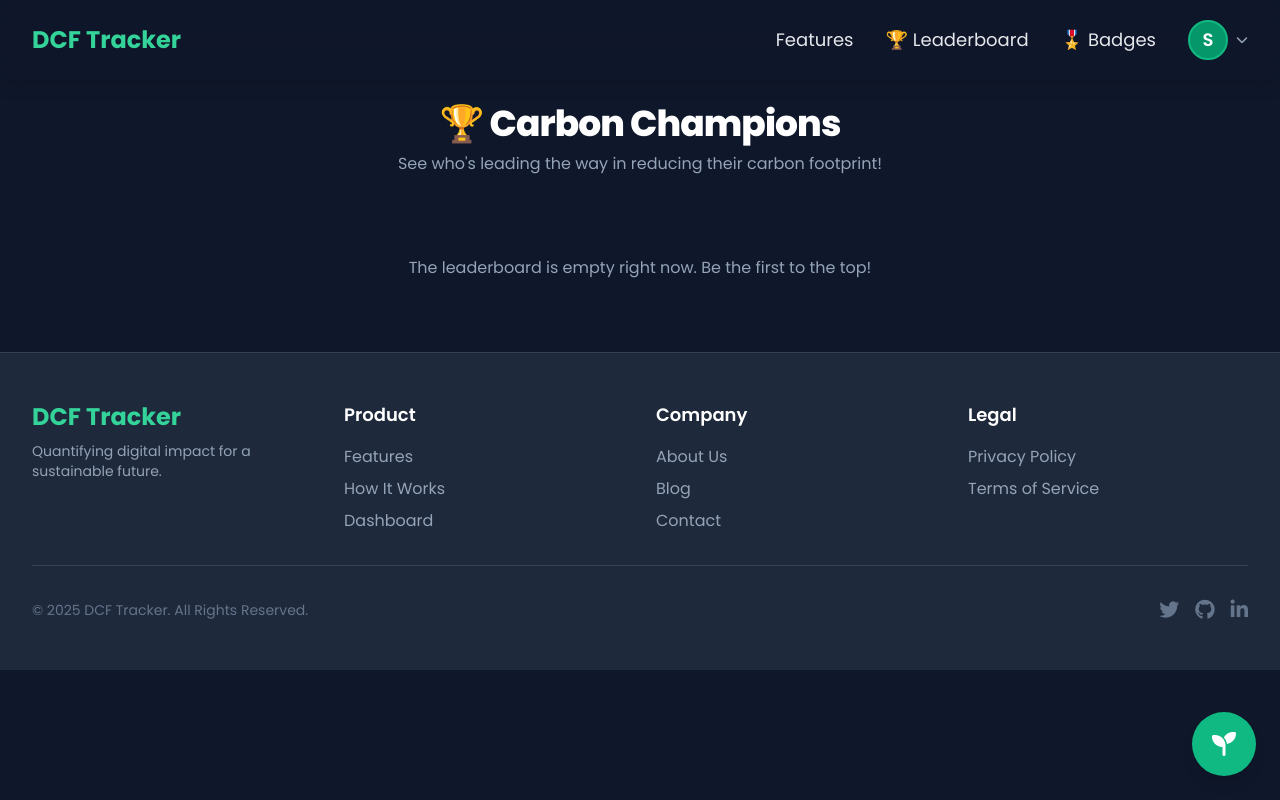
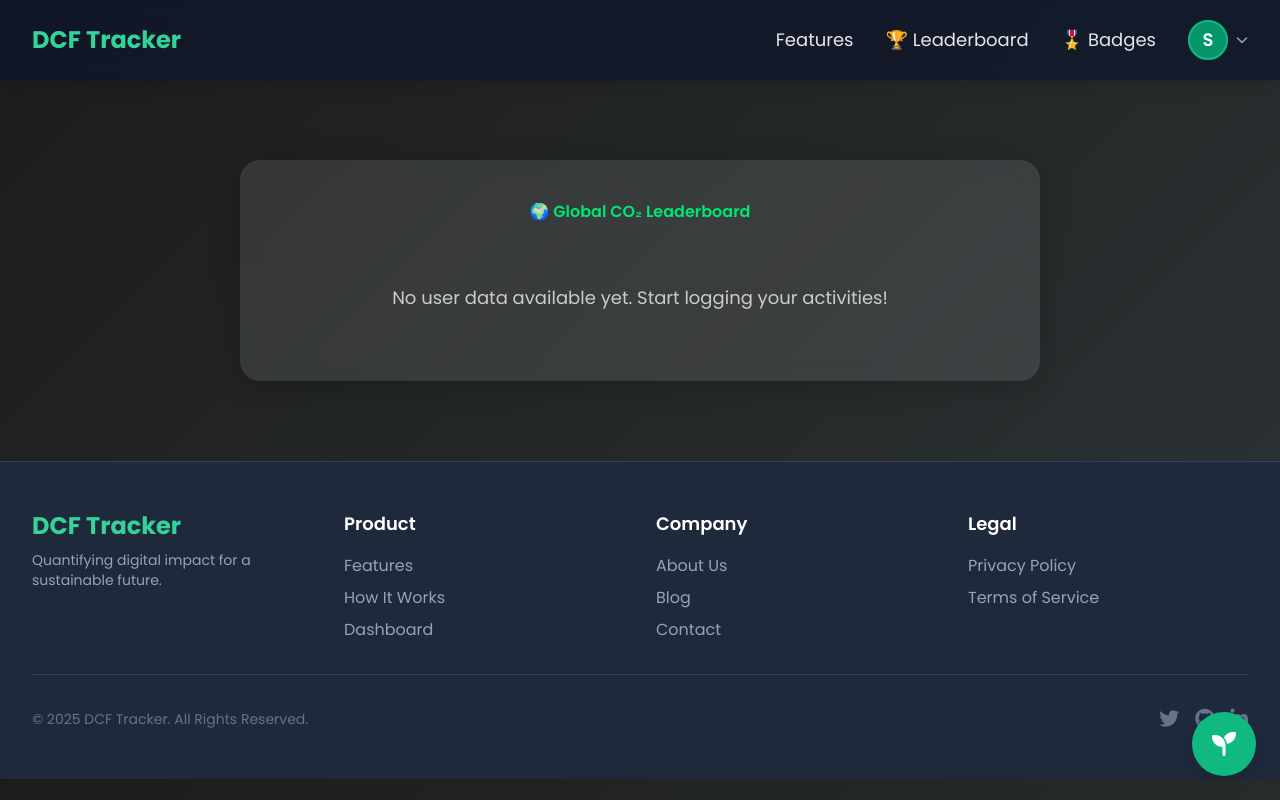
Before and after one commit to Adithya151/DCF---racker, a Django app: page /leaderboard/ in a window 1280 px wide. Run offline with Django 5.2, Linux system fonts and the light colour scheme; the visitor is signed in with stand-in values (Sample User, id 1); data comes from the database, SQL or seed files in the repository; some libraries are stand-ins or nearby versions.

Commit message:
Adding LeaderBord Features

```diff
--- a/carbon_tracker/settings.py
+++ b/carbon_tracker/settings.py
@@ -31,7 +31,7 @@ from decouple import config
 ALLOWED_HOSTS = [
     "localhost",
     "127.0.0.1",
-    "dcf-tracker.onrender.com",  # your live Render domain
+    "dcf-tracker.onrender.com",  # live Render domain
 ]
 
 
--- a/tracker/templates/tracker/dashboard.html
+++ b/tracker/templates/tracker/dashboard.html
@@ -16,6 +16,10 @@
             <h1 class="text-3xl md:text-4xl font-extrabold text-white scroll-reveal">
                 Welcome back, <span class="gradient-text">{{ user.username|default:'User' }}</span>!
             </h1>
+            <p class="text-slate-400 mt-1">🌍 Your current global rank:
+  <b class="text-emerald-400">{{ user_rank }}</b>
+</p>
+
             <p class="text-slate-400 mt-1 scroll-reveal">Here's your digital carbon footprint summary.</p>
         </div>
         <div class="flex space-x-2 mt-4 sm:mt-0">
--- a/tracker/templates/tracker/leaderboard.html
+++ b/tracker/templates/tracker/leaderboard.html
@@ -1,93 +1,124 @@
-{% extends "base.html" %}
+{% extends 'base.html' %}
 {% block content %}
-<div class="container mx-auto p-4 md:p-6">
-    <div class="text-center mb-8">
-        <h2 class="text-4xl font-extrabold text-white tracking-tight">🏆 Carbon Champions</h2>
-        <p class="text-slate-400 mt-2">See who's leading the way in reducing their carbon footprint!</p>
-    </div>
+<style>
+    /* Gradient background */
+    body {
+        background: linear-gradient(135deg, #1c1c1c, #2d3436);
+        color: #fff;
+        font-family: 'Poppins', sans-serif;
+    }
+
+    .leaderboard-container {
+        max-width: 800px;
+        margin: 80px auto;
+        background: rgba(255, 255, 255, 0.1);
+        border-radius: 20px;
+        box-shadow: 0 4px 30px rgba(0,0,0,0.2);
+        backdrop-filter: blur(10px);
+        padding: 40px;
+        animation: fadeIn 1s ease-in-out;
+    }
+
+    @keyframes fadeIn {
+        from { opacity: 0; transform: translateY(20px); }
+        to { opacity: 1; transform: translateY(0); }
+    }
+
+    h2 {
+        text-align: center;
+        margin-bottom: 30px;
+        color: #00e676;
+        font-weight: 600;
+    }
+
+    table {
+        width: 100%;
+        border-collapse: collapse;
+        border-radius: 10px;
+        overflow: hidden;
+    }
+
+    thead {
+        background-color: #00e676;
+        color: #000;
+    }
+
+    th, td {
+        padding: 15px;
+        text-align: center;
+        font-size: 16px;
+    }
+
+    tbody tr {
+        background: rgba(255,255,255,0.1);
+        border-bottom: 1px solid rgba(255,255,255,0.2);
+        transition: background 0.3s ease;
+    }
+
+    tbody tr:hover {
+        background: rgba(255,255,255,0.25);
+        transform: scale(1.02);
+    }
+
+    .rank-badge {
+        font-weight: bold;
+        color: white;
+        padding: 6px 12px;
+        border-radius: 12px;
+    }
+
+    /* Rank colors */
+    .rank-1 { background: linear-gradient(45deg, #ffd700, #ffcc00); color: #000; }
+    .rank-2 { background: linear-gradient(45deg, #c0c0c0, #d9d9d9); color: #000; }
+    .rank-3 { background: linear-gradient(45deg, #cd7f32, #d88b4a); color: #000; }
+    .rank-other { background: #444; }
+
+    .no-data {
+        text-align: center;
+        padding: 30px;
+        color: #ccc;
+        font-size: 18px;
+    }
+
+    .trophy {
+        font-size: 26px;
+    }
+</style>
+
+<div class="leaderboard-container">
+    <h2>🌍 Global CO₂ Leaderboard</h2>
 
     {% if top_users %}
-
-    <!-- Top 3 Podium -->
-    <div class="flex justify-center items-end gap-4 mb-12">
-        <!-- 2nd Place -->
-        {% if top_users|length > 1 %}
-        <div class="text-center w-1/4">
-            <div class="p-6 bg-gradient-to-br from-slate-600 to-slate-700 rounded-t-xl border-4 border-slate-500 shadow-lg">
-                <div class="text-5xl mb-2">🥈</div>
-                <div class="w-20 h-20 bg-slate-500 rounded-full mx-auto flex items-center justify-center text-2xl font-bold text-white mb-3 ring-4 ring-slate-400">
-                    {{ top_users.1.user.username|first|upper }}
-                </div>
-                <h3 class="font-bold text-white truncate">{{ top_users.1.user.username }}</h3>
-                <p class="text-amber-300 font-semibold">{{ top_users.1.total_co2|floatformat:2 }} kg CO₂</p>
-            </div>
-        </div>
-        {% endif %}
-
-        <!-- 1st Place -->
-        <div class="text-center w-1/3">
-            <div class="p-8 bg-gradient-to-br from-yellow-400 to-amber-500 rounded-t-xl border-4 border-amber-300 shadow-2xl relative">
-                <div class="text-6xl mb-3">🥇</div>
-                <div class="w-24 h-24 bg-amber-200 rounded-full mx-auto flex items-center justify-center text-3xl font-bold text-amber-800 mb-3 ring-4 ring-white">
-                    {{ top_users.0.user.username|first|upper }}
-                </div>
-                <h3 class="font-bold text-2xl text-white truncate">{{ top_users.0.user.username }}</h3>
-                <p class="text-white font-bold text-lg">{{ top_users.0.total_co2|floatformat:2 }} kg CO₂</p>
-            </div>
-        </div>
-
-        <!-- 3rd Place -->
-        {% if top_users|length > 2 %}
-        <div class="text-center w-1/4">
-            <div class="p-6 bg-gradient-to-br from-orange-500 to-yellow-600 rounded-t-xl border-4 border-orange-400 shadow-lg">
-                <div class="text-5xl mb-2">🥉</div>
-                <div class="w-20 h-20 bg-yellow-700 rounded-full mx-auto flex items-center justify-center text-2xl font-bold text-white mb-3 ring-4 ring-orange-300">
-                    {{ top_users.2.user.username|first|upper }}
-                </div>
-                <h3 class="font-bold text-white truncate">{{ top_users.2.user.username }}</h3>
-                <p class="text-yellow-200 font-semibold">{{ top_users.2.total_co2|floatformat:2 }} kg CO₂</p>
-            </div>
-        </div>
-        {% endif %}
-    </div>
-
-    <!-- Ranks 4+ -->
-    <div class="space-y-2">
-        {% for user_rank in top_users %}
-            {% if forloop.counter > 3 %}
-
-            <!-- ######## FIX IS HERE ######## -->
-
-            <div class="flex items-center p-4 rounded-lg transition-all duration-300
-                        {% if user_rank.user == request.user %}
-                            bg-green-600/30 border-l-4 border-green-400 shadow-md
-                        {% else %}
-                            bg-slate-800 hover:bg-slate-700/50
-                        {% endif %}">
-                <div class="w-12 text-center text-slate-400 font-bold text-lg">{{ forloop.counter }}</div>
-                <div class="flex items-center gap-4 flex-grow">
-                    <div class="w-10 h-10 bg-slate-600 rounded-full flex items-center justify-center text-md font-bold text-white">
-                        {{ user_rank.user.username|first|upper }}
-                    </div>
-                    <span class="font-medium text-white">{{ user_rank.user.username }}</span>
-
-                    {% if user_rank.user == request.user %}
-                    <span class="text-xs bg-green-500 text-white font-bold py-0.5 px-2 rounded-full">YOU</span>
-                    {% endif %}
-                </div>
-                <div class="font-semibold text-green-400 text-right">{{ user_rank.total_co2|floatformat:2 }} kg CO₂</div>
-            </div>
-            <!-- ######## END OF FIX ######## -->
-
-            {% endif %}
-        {% endfor %}
-    </div>
-
+        <table>
+            <thead>
+                <tr>
+                    <th>Rank</th>
+                    <th>User</th>
+                    <th>Total CO₂ (kg)</th>
+                </tr>
+            </thead>
+            <tbody>
+                {% for user in top_users %}
+                    <tr>
+                        <td>
+                            {% if forloop.counter == 1 %}
+                                <span class="rank-badge rank-1">🥇 #{{ forloop.counter }}</span>
+                            {% elif forloop.counter == 2 %}
+                                <span class="rank-badge rank-2">🥈 #{{ forloop.counter }}</span>
+                            {% elif forloop.counter == 3 %}
+                                <span class="rank-badge rank-3">🥉 #{{ forloop.counter }}</span>
+                            {% else %}
+                                <span class="rank-badge rank-other">#{{ forloop.counter }}</span>
+                            {% endif %}
+                        </td>
+                        <td>{{ user.user.username }}</td>
+                        <td>{{ user.total_co2|floatformat:3 }}</td>
+                    </tr>
+                {% endfor %}
+            </tbody>
+        </table>
     {% else %}
-    <div class="text-center py-12">
-        <p class="text-slate-400">The leaderboard is empty right now. Be the first to the top!</p>
-    </div>
+        <div class="no-data">No user data available yet. Start logging your activities!</div>
     {% endif %}
-
 </div>
 {% endblock %}
--- a/tracker/views.py
+++ b/tracker/views.py
@@ -1,3 +1,4 @@
+from django.contrib import messages
 from django.shortcuts import render, redirect
 from django.contrib.auth.decorators import login_required
 from .forms import ActivityLogForm
@@ -8,6 +9,7 @@ from django.views.decorators.cache import never_cache
 from django.http import JsonResponse
 from django.views.decorators.csrf import csrf_exempt
 import json
+from datetime import timedelta, date
 import numpy as np
 from sklearn.linear_model import LinearRegression
 
@@ -97,6 +99,14 @@ def dashboard(request):
     )
     daily_progress = min(int((daily_co2 / DAILY_CO2_GOAL) * 100), 100)
 
+    # User rank
+    all_profiles = list(UserProfile.objects.order_by("total_co2"))
+    user_profile, _ = UserProfile.objects.get_or_create(user=request.user)
+    if user_profile in all_profiles:
+        user_rank = all_profiles.index(user_profile) + 1
+    else:
+        user_rank = None
+
     return render(request, "tracker/dashboard.html", {
         "logs": logs_period,
         "total_co2": round(total_co2, 2),
@@ -111,22 +121,74 @@ def dashboard(request):
         "daily_co2": round(daily_co2, 2),
         "daily_progress": daily_progress,
         "daily_goal": DAILY_CO2_GOAL,
+        "user_rank": user_rank,
     })
 
 
+
 @login_required
+@login_required(login_url='login')
 def log_activity(request):
     if request.method == "POST":
         form = ActivityLogForm(request.POST)
         if form.is_valid():
-            activity = form.save(commit=False)
-            activity.user = request.user
-            activity.save()
-            return redirect('dashboard')
+            log = form.save(commit=False)
+            log.user = request.user
+            log.date = date.today()
+            log.save()
+
+            # --- Update total CO₂ for leaderboard ---
+            agg = ActivityLog.objects.filter(user=request.user).aggregate(
+                total_co2=Sum(
+                    ExpressionWrapper(
+                        F("emails_sent") * CO2_EMAIL +
+                        F("drive_storage_gb") * CO2_DRIVE +
+                        F("github_commits") * CO2_COMMIT,
+                        output_field=FloatField()
+                    )
+                )
+            )
+            total = agg["total_co2"] or 0.0
+            profile, _ = UserProfile.objects.get_or_create(user=request.user)
+            profile.total_co2 = total
+            profile.save()
+            # ------------------------------------------------
+
+            messages.success(request, "✅ Activity logged successfully!")
+            return redirect("dashboard")
     else:
         form = ActivityLogForm()
+
     return render(request, "tracker/log_activity.html", {"form": form})
 
+
+# -------------------------------
+# LEADERBOARD VIEW
+# -------------------------------
+@login_required(login_url='login')
+def leaderboard(request):
+    # Always make sure profiles are up-to-date
+    for profile in UserProfile.objects.all():
+        agg = ActivityLog.objects.filter(user=profile.user).aggregate(
+            total_co2=Sum(
+                ExpressionWrapper(
+                    F("emails_sent") * 0.004 +
+                    F("drive_storage_gb") * 1.1 +
+                    F("github_commits") * 0.0005,
+                    output_field=FloatField()
+                )
+            )
+        )
+        total = agg["total_co2"] or 0.0
+        profile.total_co2 = total
+        profile.save()
+
+    top_users = UserProfile.objects.order_by("total_co2")[:10]
+    print("Profiles:", UserProfile.objects.all())
+    print("Top users:", list(top_users.values("user__username", "total_co2")))
+
+
+    return render(request, "tracker/leaderboard.html", {"top_users": top_users})
 
 def reset_dashboard(request):
     if request.user.is_authenticated:
@@ -260,28 +322,6 @@ from .models import UserProfile, Badge, UserBadge, ActivityLog
 from django.db.models import Sum
 from django.db.models import Sum, F, FloatField, ExpressionWrapper
 # Leaderboard view
-def leaderboard(request):
-    # Update total CO2 for all users
-    for profile in UserProfile.objects.all():
-        agg = ActivityLog.objects.filter(user=profile.user).aggregate(
-            total_co2=Sum(
-                ExpressionWrapper(
-                    F("emails_sent") * 0.004 +
-                    F("drive_storage_gb") * 1.1 +
-                    F("github_commits") * 0.0005,
-                    output_field=FloatField()
-                )
-            )
-        )
-        total = agg["total_co2"] or 0.0
-        profile.total_co2 = total
-        profile.save()
-
-    # Leaderboard: top 10 lowest emitters
-    top_users = UserProfile.objects.order_by("total_co2")[:10]
-
-    return render(request, "tracker/leaderboard.html", {"top_users": top_users})
-
 # Badges view
 @login_required
 def badges(request):
```
Also changed, not shown: tracker/forms.py (+3 -7 lines).
